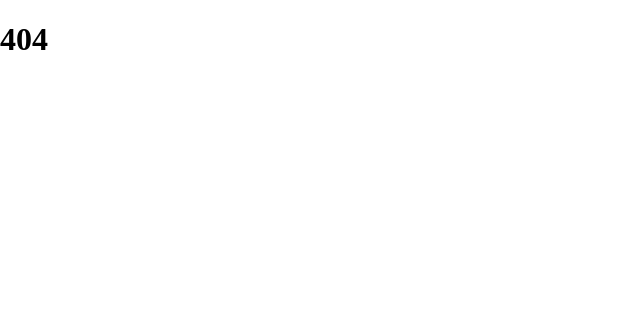
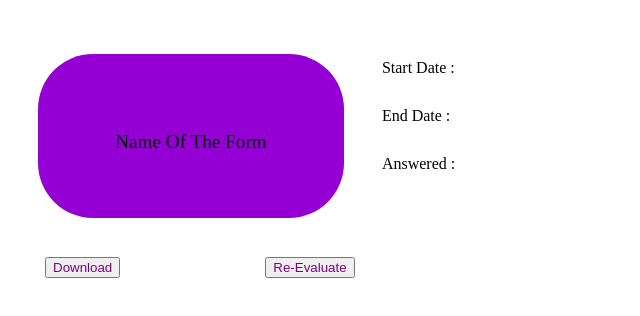
Before and after one commit to goktugocakli/course-management-system, a React (Create React App) app: page /seeEvares in a window 1280 px wide. Before the commit this address had no page. Shown: the top 316 px of the page, without its empty margins (0-640 px from the left). Built offline with nearby package versions, Linux system fonts and the light colour scheme.

Commit message:
see eva res page added

```diff
--- a/src/constants/routers/index.js
+++ b/src/constants/routers/index.js
@@ -1,6 +1,11 @@
 import { createBrowserRouter } from "react-router-dom";
-import { CreateEvaluationPage, HomePage, SignInOut } from "../../pages";
-import EnrollPage from "../../pages/enrollpage";
+import {
+  CreateEvaluationPage,
+  HomePage,
+  SignInOut,
+  EnrollPage,
+  SeeEvaResPage,
+} from "../../pages";
 
 export const MainRouter = createBrowserRouter([
   {
@@ -28,4 +33,9 @@ export const MainRouter = createBrowserRouter([
     element: <EnrollPage />,
     errorElement: <h1>404</h1>,
   },
+  {
+    path: "/seeEvares",
+    element: <SeeEvaResPage />,
+    errorElement: <h1>404</h1>,
+  },
 ]);
--- a/src/pages/index.js
+++ b/src/pages/index.js
@@ -1,3 +1,5 @@
 export { default as HomePage} from './homepage';
 export { default as SignInOut} from './signinout';
 export {default as CreateEvaluationPage} from './createevaluationpage';
+export {default as EnrollPage} from './enrollpage';
+export {default as SeeEvaResPage} from './seeevarespage';
--- /dev/null
+++ b/src/pages/seeevarespage/index.js
@@ -0,0 +1,5 @@
+import { SeeEvaResContainer } from "../../containers";
+
+export default function SeeEvaResPage() {
+  return <SeeEvaResContainer />;
+}
```
Also changed, not shown: 5 other files (tests, documents, lock files or other folders).
